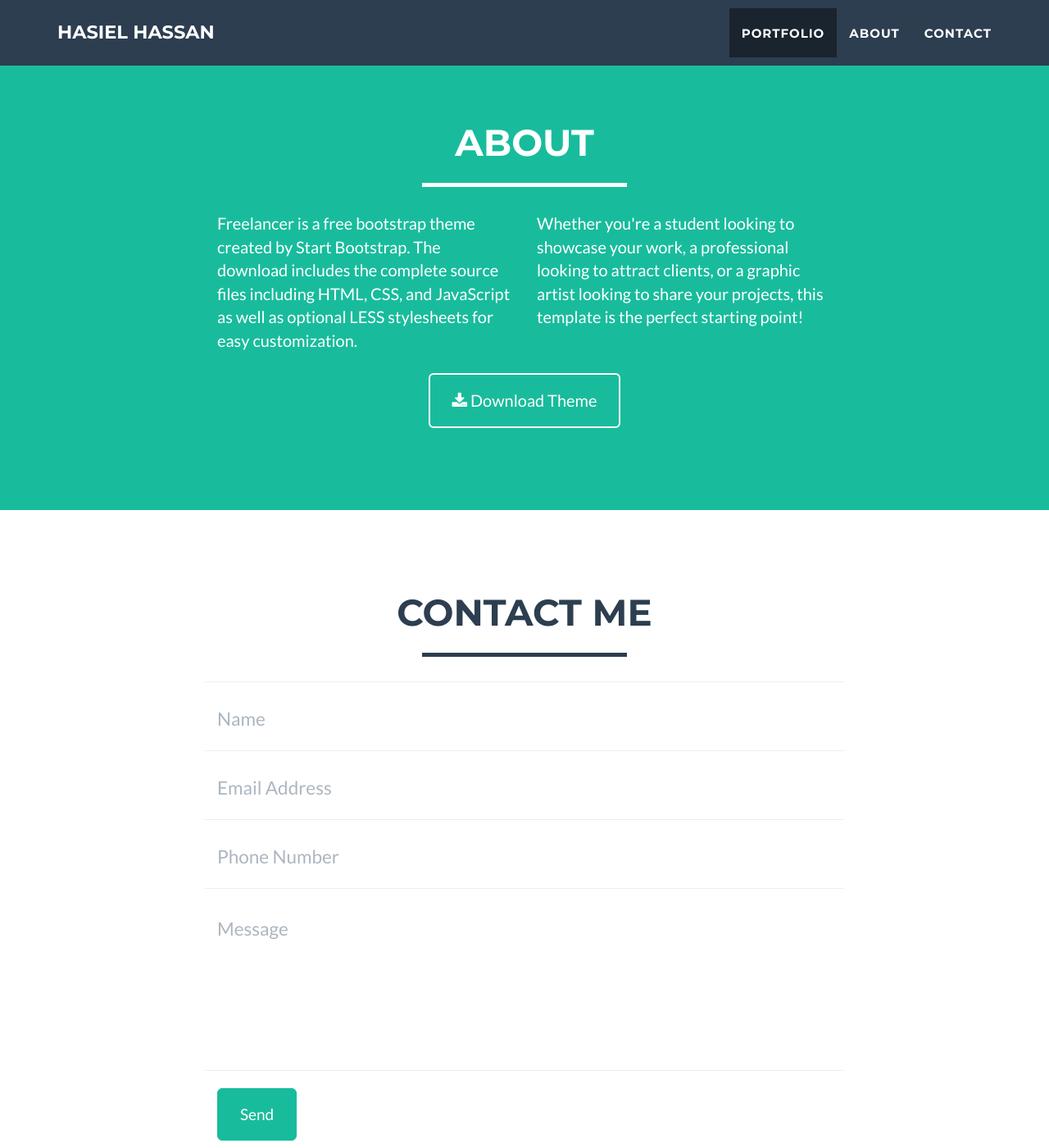
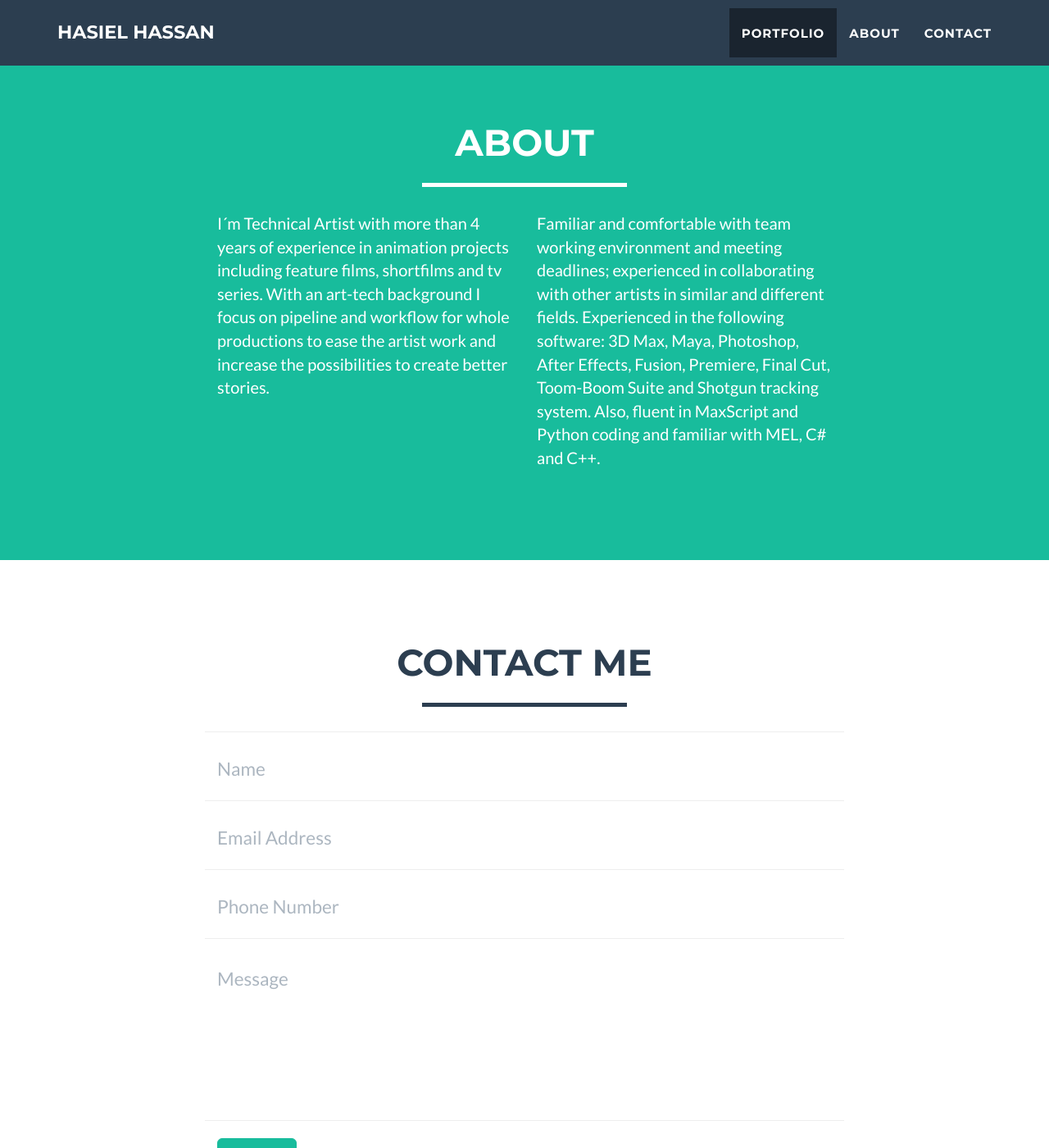
Before and after one commit to hasielhassan/hasielhassan.github.io, a Jekyll site: the page built from index.html, in a window 1280 px wide and 1400 px high, scrolled down 1652 px. Shown: the whole window at 82% size. Built offline with Jekyll 4.4.1, drawn with Linux system fonts in a browser that asks for light colours; some of the changed text lies outside the part shown.

Commit message:
fixed configs and personalization

```diff
--- a/_includes/about.html
+++ b/_includes/about.html
@@ -9,15 +9,11 @@
             </div>
             <div class="row">
                 <div class="col-lg-4 col-lg-offset-2">
-                    <p>Freelancer is a free bootstrap theme created by Start Bootstrap. The download includes the complete source files including HTML, CSS, and JavaScript as well as optional LESS stylesheets for easy customization.</p>
+                    <p>I´m Technical Artist with more than 4 years of experience in animation projects including feature films, shortfilms and tv series. With an art-tech background I focus on pipeline and workflow for whole productions to ease the artist work and increase the possibilities to create better stories.</p>
                 </div>
                 <div class="col-lg-4">
-                    <p>Whether you're a student looking to showcase your work, a professional looking to attract clients, or a graphic artist looking to share your projects, this template is the perfect starting point!</p>
-                </div>
-                <div class="col-lg-8 col-lg-offset-2 text-center">
-                    <a href="#" class="btn btn-lg btn-outline">
-                        <i class="fa fa-download"></i> Download Theme
-                    </a>
+                    <p>Familiar and comfortable with team working environment and meeting deadlines; experienced in collaborating with other artists in similar and different fields.
+                    Experienced in the following software: 3D Max, Maya, Photoshop, After Effects, Fusion, Premiere, Final Cut, Toom-Boom Suite and Shotgun tracking system. Also, fluent in MaxScript and Python coding and familiar with MEL, C# and C++.</p>
                 </div>
             </div>
         </div>
--- a/_includes/footer.html
+++ b/_includes/footer.html
@@ -5,30 +5,30 @@
                 <div class="row">
                     <div class="footer-col col-md-4">
                         <h3>Location</h3>
-                        <p>3481 Melrose Place<br>Beverly Hills, CA 90210</p>
+                        <p>Guadalajara Area<br>Jalisco, México</p>
                     </div>
                     <div class="footer-col col-md-4">
                         <h3>Around the Web</h3>
                         <ul class="list-inline">
                             <li>
-                                <a href="#" class="btn-social btn-outline"><i class="fa fa-fw fa-facebook"></i></a>
+                                <a href="https://www.facebook.com/hasielhassan" class="btn-social btn-outline"><i class="fa fa-fw fa-facebook"></i></a>
                             </li>
                             <li>
-                                <a href="#" class="btn-social btn-outline"><i class="fa fa-fw fa-google-plus"></i></a>
+                                <a href="https://www.google.com/+HasielHassanAlvarezZavala" class="btn-social btn-outline"><i class="fa fa-fw fa-google-plus"></i></a>
                             </li>
                             <li>
-                                <a href="#" class="btn-social btn-outline"><i class="fa fa-fw fa-twitter"></i></a>
+                                <a href="http://twitter.com/hasielhassan" class="btn-social btn-outline"><i class="fa fa-fw fa-twitter"></i></a>
                             </li>
                             <li>
-                                <a href="#" class="btn-social btn-outline"><i class="fa fa-fw fa-linkedin"></i></a>
+                                <a href="http://mx.linkedin.com/in/hasielhassan/" class="btn-social btn-outline"><i class="fa fa-fw fa-linkedin"></i></a>
                             </li>
                             <li>
-                                <a href="#" class="btn-social btn-outline"><i class="fa fa-fw fa-dribbble"></i></a>
+                                <a href="skype:hasielhassan?chat" class="btn-social btn-outline"><i class="fa fa-fw fa-skype"></i></a>
                             </li>
                         </ul>
                     </div>
                     <div class="footer-col col-md-4">
-                        <h3>About Freelancer</h3>
+                        <h3>About this web</h3>
                         <p>Freelance is a free to use, open source Bootstrap theme created by <a href="http://startbootstrap.com">Start Bootstrap</a>.</p>
                     </div>
                 </div>
@@ -38,7 +38,7 @@
             <div class="container">
                 <div class="row">
                     <div class="col-lg-12">
-                        Copyright &copy; Your Website 2014
+                        Copyright &copy; hasielhassan 2014
                     </div>
                 </div>
             </div>
--- a/_includes/header.html
+++ b/_includes/header.html
@@ -41,9 +41,9 @@
                 <div class="col-lg-12">
                     <img class="img-responsive" src="img/profile.png" alt="">
                     <div class="intro-text">
-                        <span class="name">Start Bootstrap</span>
+                        <span class="name">Hasiel Hassan</span>
                         <hr class="star-light">
-                        <span class="skills">Web Developer - Graphic Artist - User Experience Designer</span>
+                        <span class="skills">CG PRODUCTION PIPELINE</span>
                     </div>
                 </div>
             </div>
```
Also changed, not shown: 1 other file.
